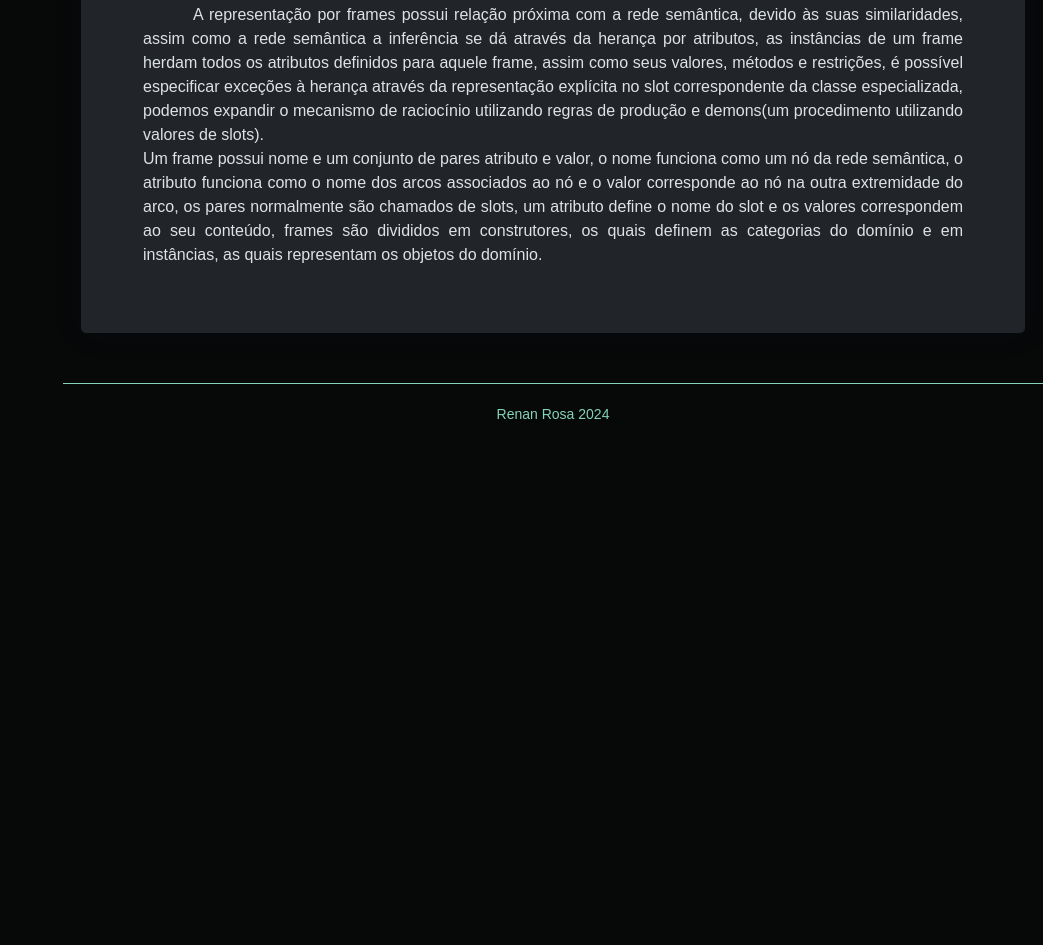
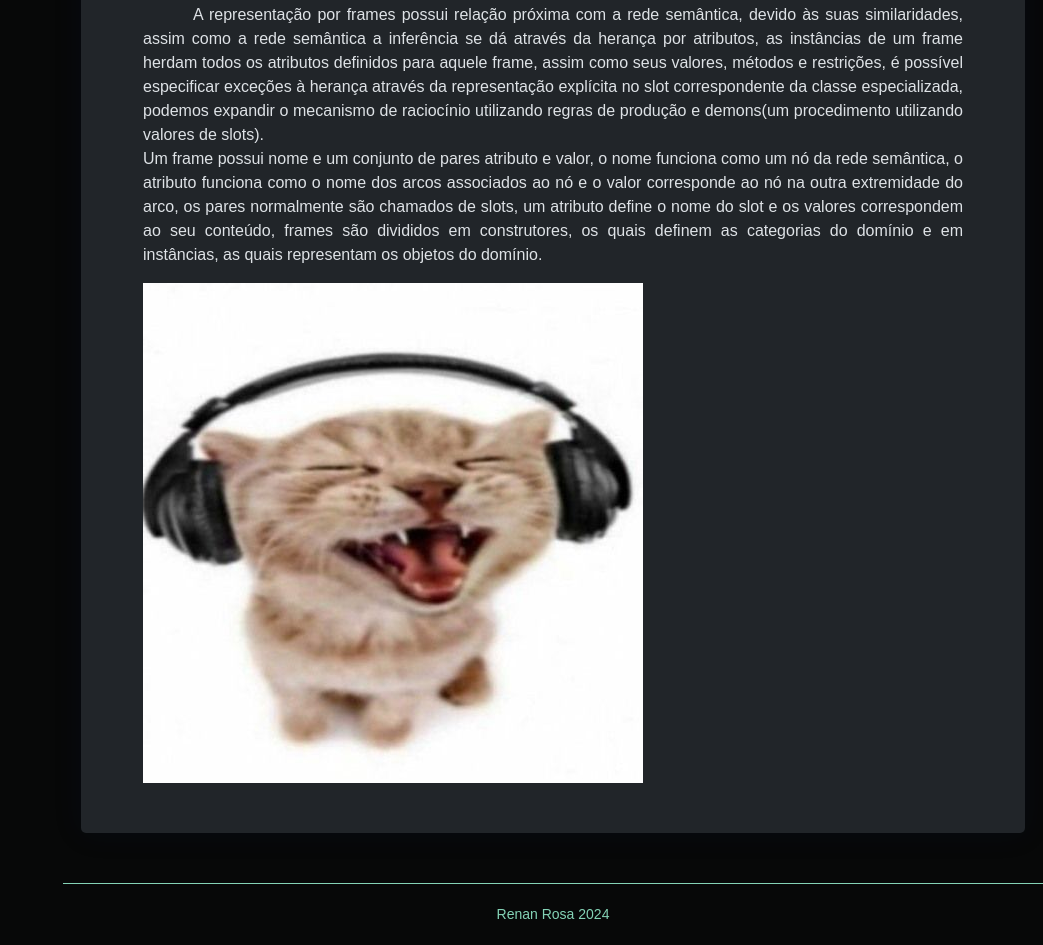
Before and after one commit to rgrosa/rgrosa.github.io, a plain HTML site: page ia_2024.html in a window 1280 px wide. Shown: the part 1030-1975 px from the top of the page, without its empty margins (237-1280 px from the left). Before the commit the page ends 1475 px from the top, so only its background shows below. Drawn offline with Linux system fonts and the light colour scheme.

Commit message:
exemple of img html

```diff
--- a/ia_2024.html
+++ b/ia_2024.html
@@ -74,6 +74,7 @@
                      <p>A representação por frames possui relação próxima com a rede semântica, devido às suas similaridades, assim como a rede semântica a inferência se dá através da herança por atributos, as instâncias de um frame herdam todos os atributos definidos para aquele frame, assim como seus valores, métodos e restrições, é possível especificar exceções à herança através da representação explícita no slot correspondente da classe especializada, podemos expandir o mecanismo de raciocínio utilizando regras de produção e demons(um procedimento utilizando valores de slots).<br>
                      Um frame possui nome e um conjunto de pares atributo e valor, o nome funciona como um nó da rede semântica, o atributo funciona como o nome dos arcos associados ao nó e o valor corresponde ao nó na outra extremidade do arco, os pares normalmente são chamados de slots, um atributo define o nome do slot e os valores correspondem ao seu conteúdo, frames são divididos em construtores, os quais definem as categorias do domínio e em instâncias, as quais representam os objetos do domínio.</p>
                     </p>
+                     <img src="assets/img/exemplo.jpg">
                   </div>
                </div>
             </div>
```
Also changed, not shown: assets/img/exemplo.jpg (added).
